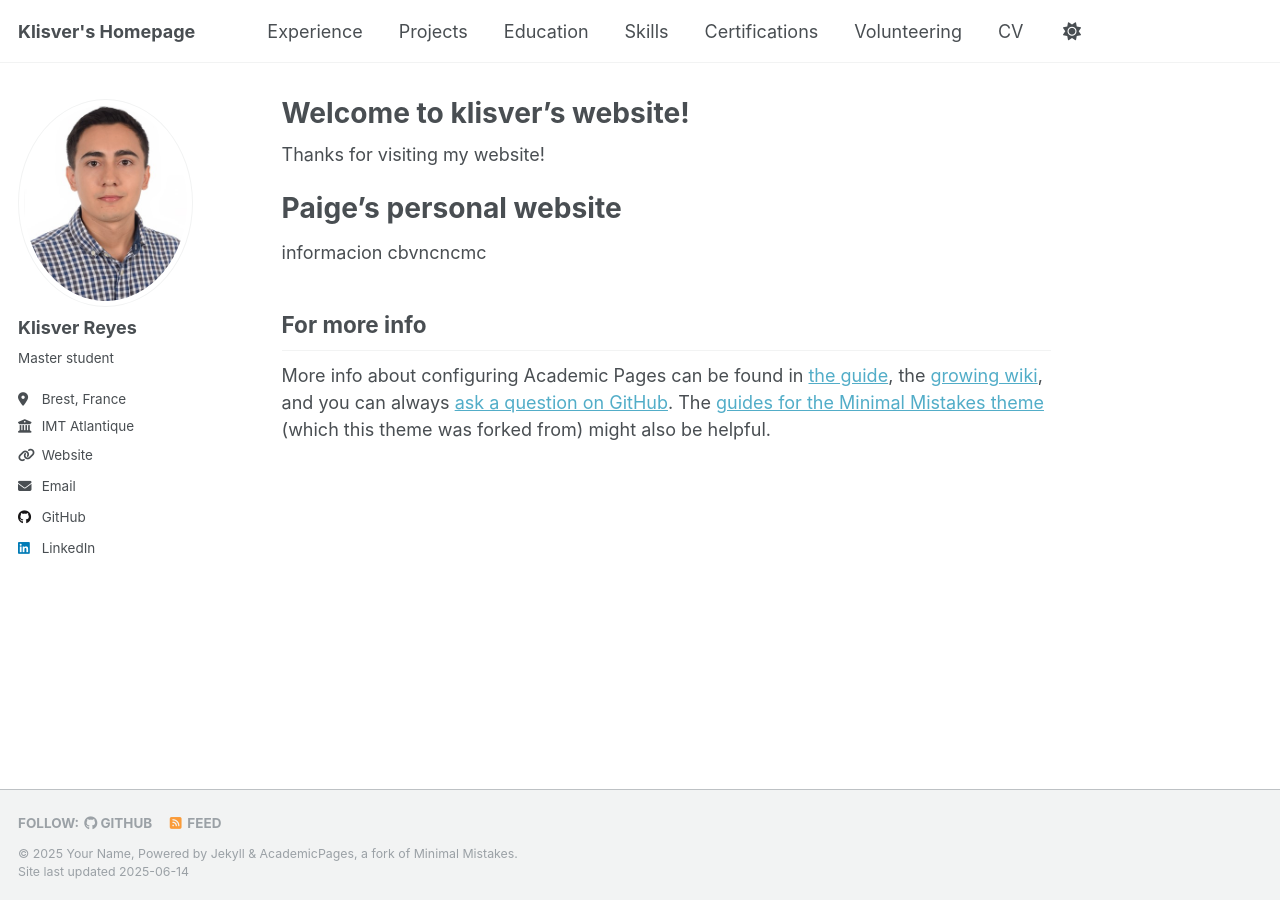
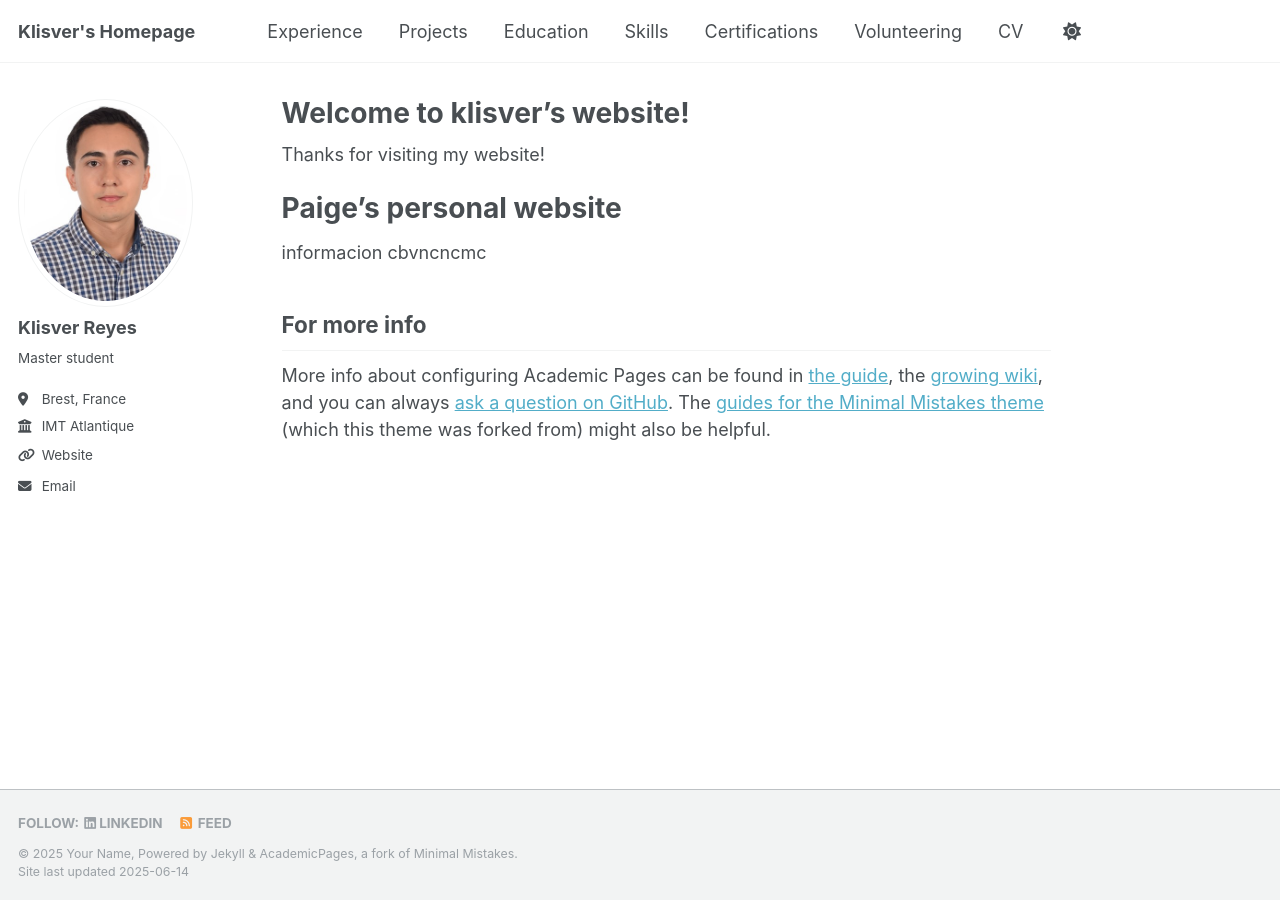
Before and after one commit to Klisver-Reyes/Klisver-Reyes.github.io, a Jekyll site: the page built from _pages/about.md, in a window 1280 px wide. Built offline with Jekyll 4.4.1, drawn with Linux system fonts in a browser that asks for light colours; part of the change alters nothing that is shown.

Commit message:
Update _config.yml

```diff
--- a/_config.yml
+++ b/_config.yml
@@ -30,6 +30,54 @@ author:
   employer         : "IMT Atlantique"
   uri              : "https://klisver-reyes.github.io"
   email            : "klisver.reyes-cabulo@imt-atlantique.net"
+  links:
+    - label: "LinkedIn"
+      icon: "fab fa-fw fa-linkedin"
+      url: "https://www.linkedin.com/in/klisver-reyes-6340a1266"
+    - label: "Email"
+      icon: "fas fa-fw fa-envelope-square"
+      url: "mailto:ms.paigem@gmail.com"
+    - label: "Website"
+      icon: "fas fa-fw fa-link"
+      url: "https://paigem.github.io"
+    - label: "GitHub"
+      icon: "fab fa-fw fa-github"
+      url: "https://github.com/paigem"
+    - label: "X (formerly Twitter)"
+      icon: "fab fa-fw fa-twitter-square"
+      url: "https://twitter.com/SciencePaige"
+    - label: "Facebook"
+      icon: "fab fa-fw fa-facebook-square"
+      # url: "https://facebook.com/"
+    - label: "Instagram"
+      icon: "fab fa-fw fa-instagram"
+      # url: "https://instagram.com/"
+
+# Site Footer
+footer:
+  links:
+    - label: "LinkedIn"
+      icon: "fab fa-linkedin"
+      url: "https://www.linkedin.com/in/klisver-reyes"
+    - label: "Twitter"
+      icon: "fab fa-fw fa-twitter-square"
+      # url:
+    - label: "Facebook"
+      icon: "fab fa-fw fa-facebook-square"
+      # url:
+    - label: "GitHub"
+      icon: "fab fa-fw fa-github"
+      # url:
+    - label: "GitLab"
+      icon: "fab fa-fw fa-gitlab"
+      # url:
+    - label: "Bitbucket"
+      icon: "fab fa-fw fa-bitbucket"
+      # url:
+    - label: "Instagram"
+      icon: "fab fa-fw fa-instagram"
+      # url:
+
 
   # Academic websites
   academia         : # URL
```
